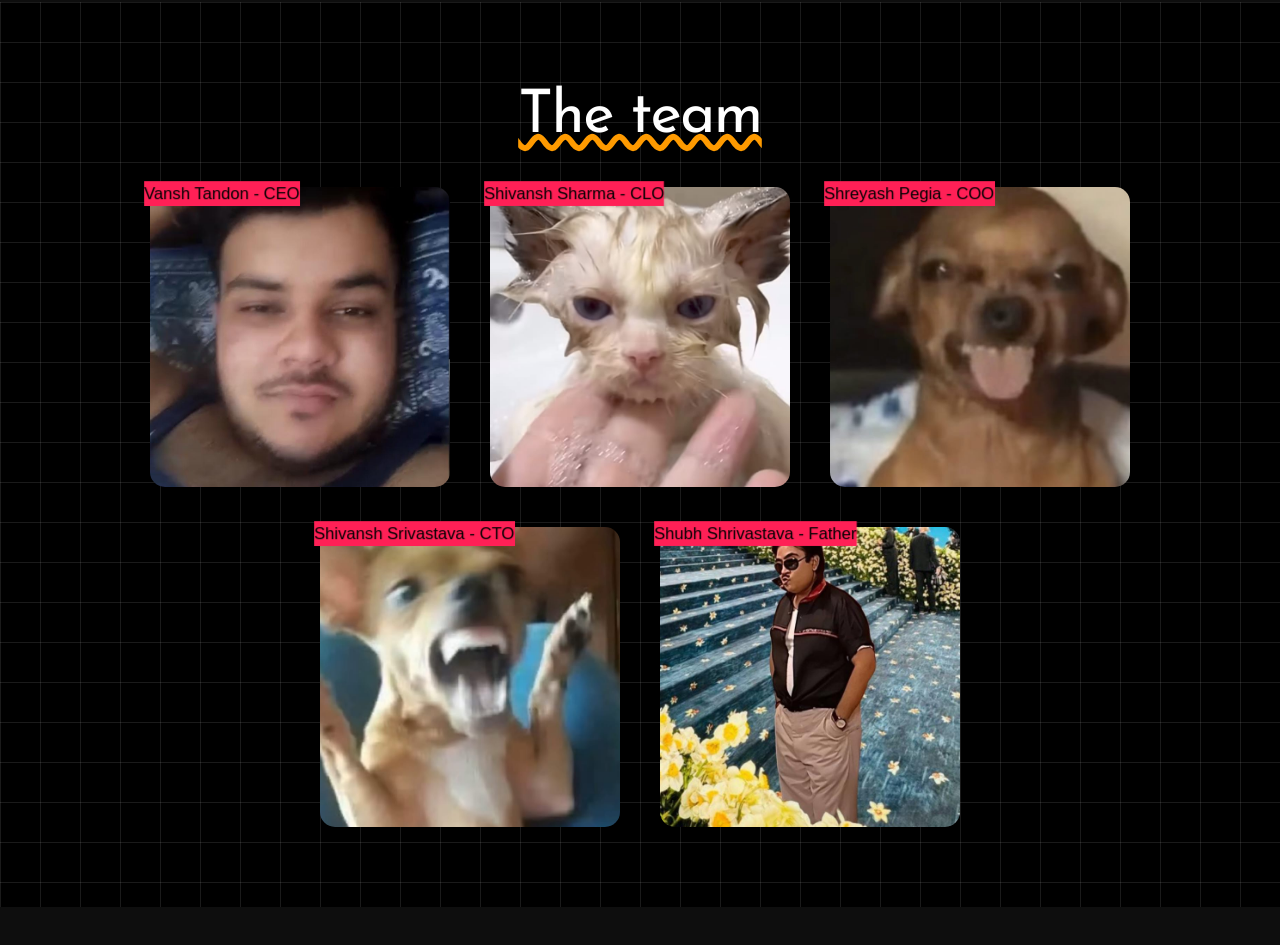
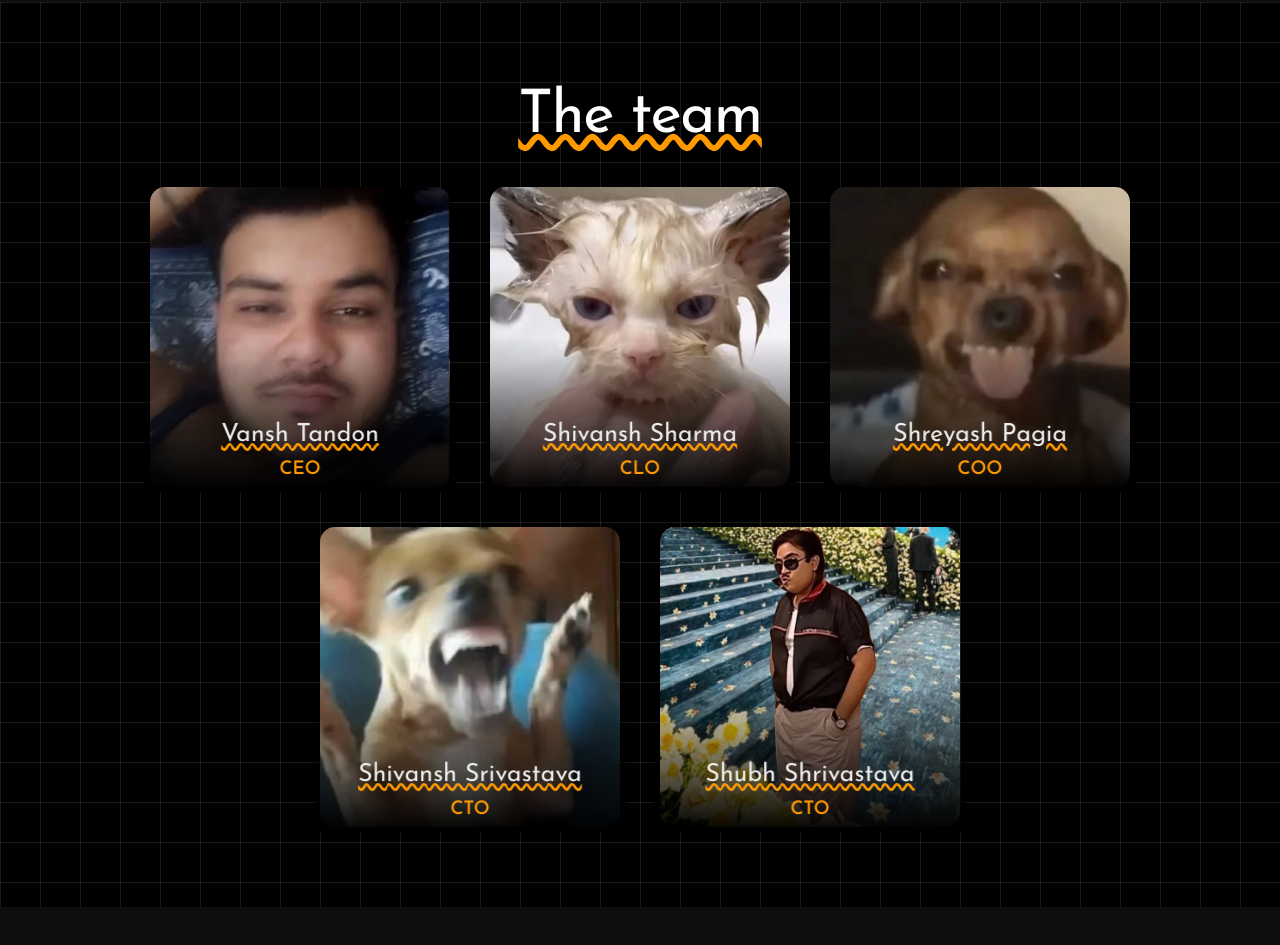
Before and after one commit to Creat1ve-shubh/NodeMonks, a Next.js app: page / in a window 1280 px wide. Shown: the part 2271-3216 px from the top of the page. Built offline with nearby package versions, Linux system fonts and the light colour scheme; grey boxes are pictures that could not be loaded.

Commit message:
style: updated title card

```diff
--- a/src/components/Home/AboutUs.jsx
+++ b/src/components/Home/AboutUs.jsx
@@ -17,31 +17,31 @@ const cardData = [
         imageSrc: vansh.src,
         altText: "Kendrick Lamar - GNX Album Cover",
         captionText: "Kendrick Lamar - GNX",
-        overlayContent: <p className="text-black bg-rose-500">Vansh Tandon - CEO</p>
+        overlayContent: <p className={`${josefin.className} text-2xl text-center p-2`}> <span className="underline decoration-wavy decoration-amber-500">Vansh Tandon</span> <br /><span className="text-lg font-extrabold text-amber-500" >CEO</span></p>
     },
     {
         imageSrc: sharma.src,
         altText: "Kendrick Lamar - GNX Album Cover",
         captionText: "Kendrick Lamar - GNX",
-        overlayContent: <p className="text-black bg-rose-500">Shivansh Sharma - CLO</p>
+        overlayContent: <p className={`${josefin.className} text-2xl text-center p-2`}> <span className="underline decoration-wavy decoration-amber-500">Shivansh Sharma</span> <br /><span className="text-lg font-extrabold text-amber-500" >CLO</span></p>
     },
     {
         imageSrc: pegia.src,
         altText: "Kendrick Lamar - GNX Album Cover",
         captionText: "Kendrick Lamar - GNX",
-        overlayContent: <p className="text-black bg-rose-500">Shreyash Pegia - COO</p>
+        overlayContent: <p className={`${josefin.className} text-2xl text-center p-2`}> <span className="underline decoration-wavy decoration-amber-500">Shreyash Pagia</span> <br /><span className="text-lg font-extrabold text-amber-500" >COO</span></p>
     },
     {
         imageSrc: iqbal.src,
         altText: "Kendrick Lamar - GNX Album Cover",
         captionText: "Kendrick Lamar - GNX",
-        overlayContent: <p className="text-black bg-rose-500">Shivansh Srivastava - CTO</p>
+        overlayContent: <p className={`${josefin.className} text-2xl text-center p-2`}> <span className="underline decoration-wavy decoration-amber-500">Shivansh Srivastava</span> <br /><span className="text-lg font-extrabold text-amber-500" >CTO</span></p>
     },
     {
         imageSrc: shubh.src,
         altText: "Kendrick Lamar - GNX Album Cover",
         captionText: "Kendrick Lamar - GNX",
-        overlayContent: <p className="text-black bg-rose-500">Shubh Shrivastava - Father</p>
+        overlayContent: <p className={`${josefin.className} text-2xl text-center p-2`}> <span className="underline decoration-wavy decoration-amber-500">Shubh Shrivastava</span> <br /><span className="text-lg font-extrabold text-amber-500" >CTO</span></p>
     }
 ];
 
--- a/src/components/ui/TiltedCard.jsx
+++ b/src/components/ui/TiltedCard.jsx
@@ -112,7 +112,7 @@ export default function Card({
 
                 {displayOverlayContent && overlayContent && (
                     <motion.div
-                        className="absolute top-0 left-0 z-[2] will-change-transform [transform:translateZ(30px)]"
+                        className="absolute w-full h-1/2 bg-linear-to-t from-black to-transparent flex flex-col justify-end items-center top-1/2 left-0 z-[2]  will-change-transform [transform:translateZ(30px)]"
                     >
                         {overlayContent}
                     </motion.div>
```
